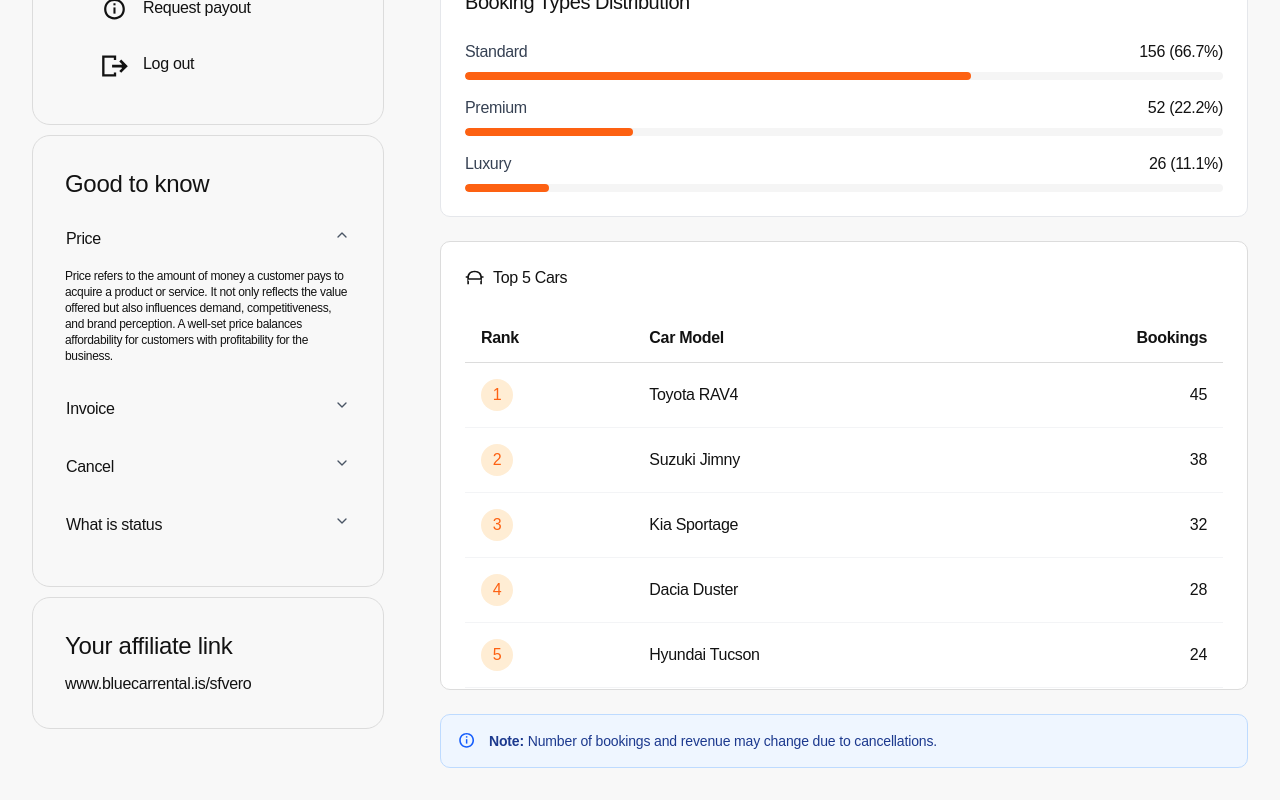
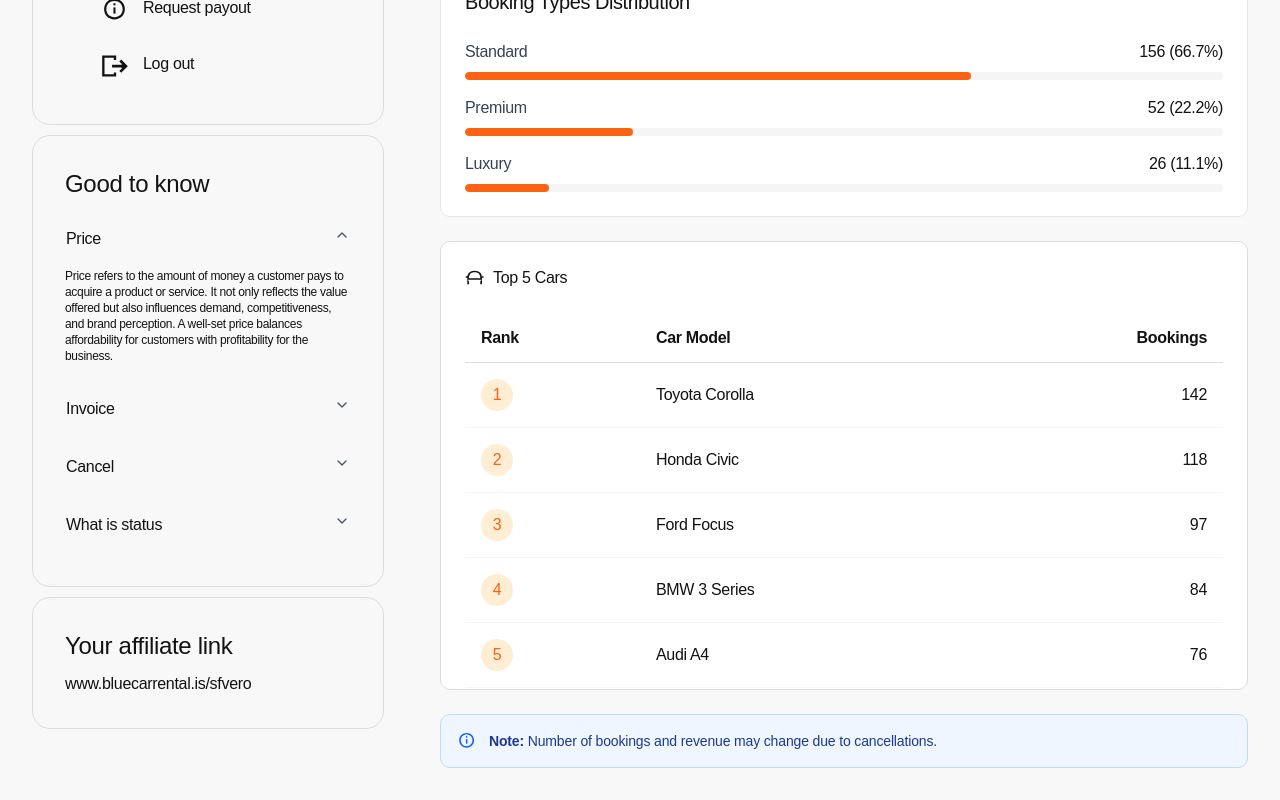
Before and after one commit to Hjortur17/blue-affiliate, a Next.js app: page / in a window 1280 px wide. Shown: the part 433-1233 px from the top of the page. Built offline with nearby package versions, Linux system fonts and the light colour scheme; a web font is replaced by a local one.

Commit message:
🔨 Fix - Make Table component more universal

```diff
--- a/src/components/DashboardContent.tsx
+++ b/src/components/DashboardContent.tsx
@@ -5,8 +5,32 @@ import BookingTypesDistribution from "@/components/BookingTypesDistribution";
 import Banner from "@/components/Banner";
 import PeriodFilter from "@/components/PeriodFilter";
 import StatsGrid from "@/components/StatsGrid";
-import TopCars from "@/components/TopCars";
+import Table, { type Column } from "@/components/Table";
 import { Tabs, TabsContent, TabsList, TabsTrigger } from "@/components/ui/tabs";
+
+type TopCar = { model: string; bookings: number };
+
+const topCarsData: TopCar[] = [
+  { model: "Toyota Corolla", bookings: 142 },
+  { model: "Honda Civic", bookings: 118 },
+  { model: "Ford Focus", bookings: 97 },
+  { model: "BMW 3 Series", bookings: 84 },
+  { model: "Audi A4", bookings: 76 },
+];
+
+const topCarsColumns: Column<TopCar>[] = [
+  {
+    id: "rank",
+    header: "Rank",
+    render: (_row, index) => (
+      <span className="inline-flex items-center justify-center size-8 rounded-full bg-[#ffedd4] text-secondary">
+        {index + 1}
+      </span>
+    ),
+  },
+  { id: "model", header: "Car Model", accessor: "model" },
+  { id: "bookings", header: "Bookings", accessor: "bookings", align: "right" },
+];
 
 function getDefaultPeriod(): string {
   const now = new Date();
@@ -35,7 +59,7 @@ export default function DashboardContent() {
         <div className="space-y-6">
           <StatsGrid />
           <BookingTypesDistribution />
-          <TopCars />
+          <Table title="Top 5 Cars" icon="Car" columns={topCarsColumns} data={topCarsData} />
           <Banner level="info" message="Number of bookings and revenue may change due to cancellations." />
         </div>
       </TabsContent>
--- /dev/null
+++ b/src/components/Table.tsx
@@ -0,0 +1,51 @@
+import type { ReactNode } from "react";
+import Icon, { IconComponent } from "./Icon";
+
+export type Column<T> = {
+  id: string;
+  header: string;
+  align?: "left" | "right";
+  render?: (row: T, index: number) => ReactNode;
+  accessor?: keyof T;
+};
+
+type TableProps<T extends Record<string, unknown>> = {
+  title: string;
+  icon: keyof typeof Icon;
+  columns: Column<T>[];
+  data: T[];
+};
+
+export default function Table<T extends Record<string, unknown>>({ title, icon, columns, data }: TableProps<T>) {
+  return (
+    <div className="bg-card border border-light-gray rounded-lg px-6 pt-6 pb-px flex flex-col gap-6">
+      <div className="flex items-center gap-2">
+        <IconComponent icon={icon} className="size-5 text-foreground" />
+        <h2>{title}</h2>
+      </div>
+
+      <table className="w-full">
+        <thead>
+          <tr className="border-b border-light-gray text-left">
+            {columns.map((col) => (
+              <th key={col.id} className={`font-bold px-4 py-3${col.align === "right" ? " text-right" : ""}`}>
+                {col.header}
+              </th>
+            ))}
+          </tr>
+        </thead>
+        <tbody>
+          {data.map((row, index) => (
+            <tr key={index} className="border-b border-[#f3f4f6]">
+              {columns.map((col) => (
+                <td key={col.id} className={`px-4 py-4${col.align === "right" ? " text-right" : ""}`}>
+                  {col.render ? col.render(row, index) : col.accessor != null ? String(row[col.accessor] ?? "") : null}
+                </td>
+              ))}
+            </tr>
+          ))}
+        </tbody>
+      </table>
+    </div>
+  );
+}
--- a/src/components/TopCars.tsx
+++ /dev/null
@@ -1,43 +0,0 @@
-import { IconComponent } from "./Icon";
-
-const topCars = [
-  { model: "Toyota RAV4", bookings: 45 },
-  { model: "Suzuki Jimny", bookings: 38 },
-  { model: "Kia Sportage", bookings: 32 },
-  { model: "Dacia Duster", bookings: 28 },
-  { model: "Hyundai Tucson", bookings: 24 },
-];
-
-export default function TopCars() {
-  return (
-    <div className="bg-card border border-light-gray rounded-lg px-6 pt-6 pb-px flex flex-col gap-6">
-      <div className="flex items-center gap-2">
-        <IconComponent icon="Car" className="size-5 text-foreground" />
-        <h2>Top 5 Cars</h2>
-      </div>
-
-      <table className="w-full">
-        <thead>
-          <tr className="border-b border-light-gray text-left">
-            <th className="font-bold px-4 py-3">Rank</th>
-            <th className="font-bold px-4 py-3">Car Model</th>
-            <th className="text-right font-bold px-4 py-3">Bookings</th>
-          </tr>
-        </thead>
-        <tbody>
-          {topCars.map((car, index) => (
-            <tr key={car.model} className="border-b border-[#f3f4f6]">
-              <td className="px-4 py-4">
-                <span className="inline-flex items-center justify-center size-8 rounded-full bg-[#ffedd4] text-secondary ">
-                  {index + 1}
-                </span>
-              </td>
-              <td className="px-4 py-4 ">{car.model}</td>
-              <td className="px-4 py-4 text-right ">{car.bookings}</td>
-            </tr>
-          ))}
-        </tbody>
-      </table>
-    </div>
-  );
-}
```
